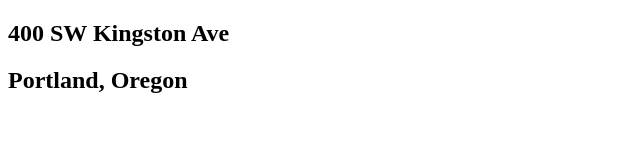
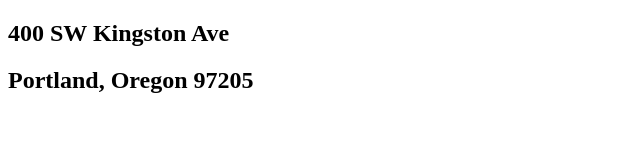
Before and after one commit to sambreece/repo1, a plain HTML site: page index.html in a window 1280 px wide. Shown: the full height of the page, 0-640 px from the left. Drawn offline with Linux system fonts and the light colour scheme.

Commit message:
added zip code

```diff
--- a/index.html
+++ b/index.html
@@ -8,6 +8,6 @@
 </head>
 <body>
     <h2>400 SW Kingston Ave</h2>
-    <h2>Portland, Oregon</h2>
+    <h2>Portland, Oregon 97205</h2>
 </body>
 </html>
```
